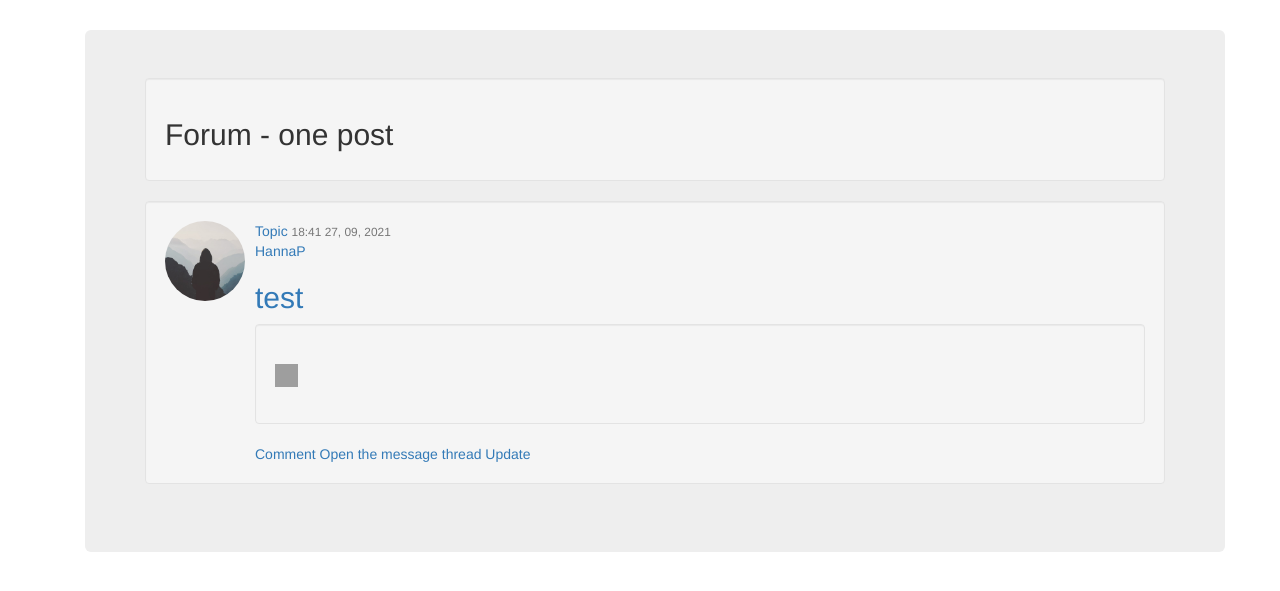
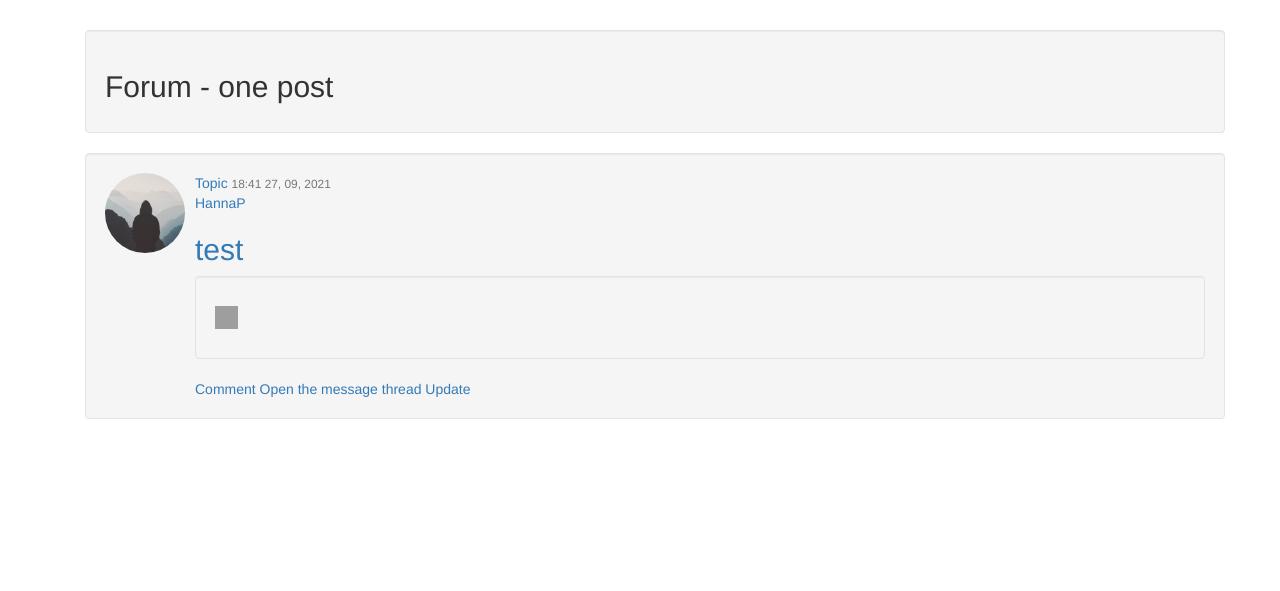
Before and after one commit to hann1010/simpleforum_test, a Django app: page /all/1/open/ in a window 1280 px wide. Shown: the part 52-643 px from the top of the page. Run offline with Django 3.2, Linux system fonts and the light colour scheme; a user stored in the database is signed in; data comes from the database, SQL or seed files in the repository; both versions use the stored data as it was after the commit; some libraries are stand-ins or nearby versions.

Commit message:
fixed htmls

```diff
--- a/forum/templates/forum/itemview.html
+++ b/forum/templates/forum/itemview.html
@@ -9,7 +9,6 @@
         document.write("<div class='container'>");
     }
 </script>
-    <div class="jumbotron">
     <div class="well"><h2>Forum - {{ title }}</h2></div>
     {% for post in posts %}
         <div class="media">
@@ -60,7 +59,6 @@
             {% endif %}
         </span>
     </div>
-    </div>
 <script>
     if (w > w_sw) {
         document.write("</div>");
--- a/forum/templates/forum/oneview.html
+++ b/forum/templates/forum/oneview.html
@@ -9,7 +9,6 @@
         document.write("<div class='container'>");
     }
 </script>
-    <div class="jumbotron">
     <div class="well"><h2>Forum - {{ title }}</h2></div>
         <div class="media">
             <div class="well">
@@ -44,7 +43,6 @@
             </div>
         </div>
     </div>
-    </div>
 <script>
     if (w > w_sw) {
         document.write("</div>");
```
Also changed, not shown: db.sqlite3. Lines whose indentation alone changed are shown as unchanged.
